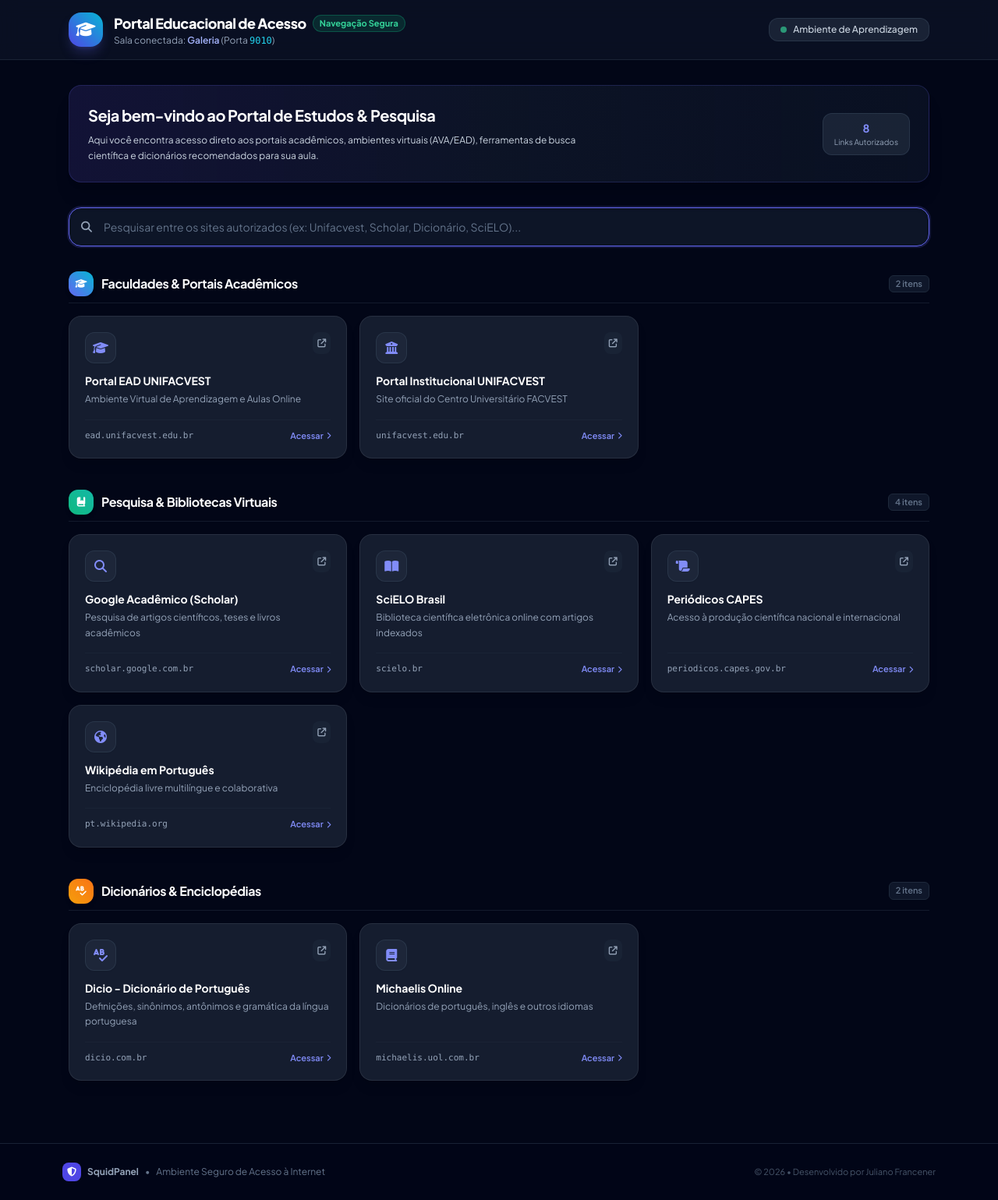
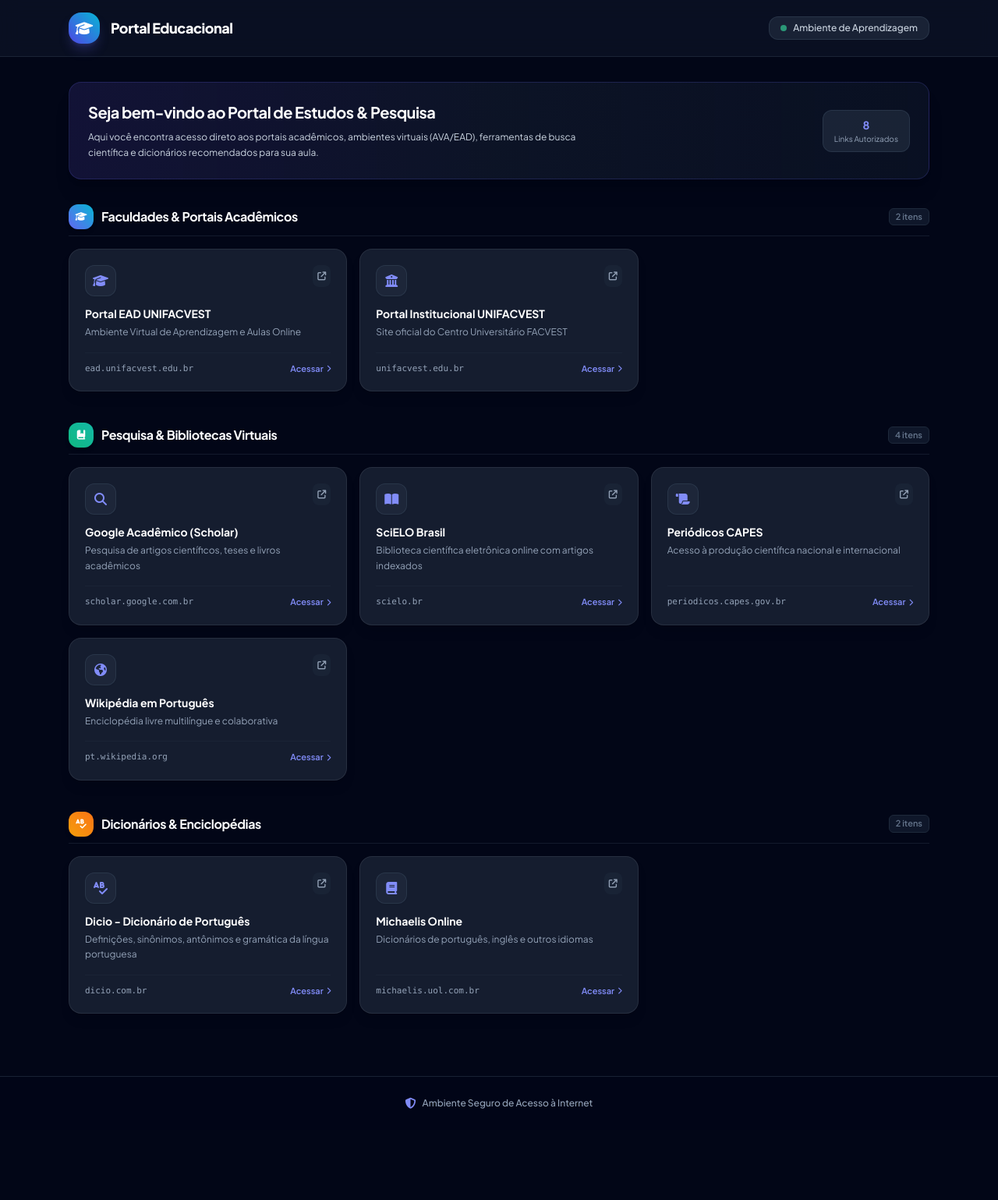
Before and after one commit to jfrancener/SquidPanel, a Django app: page /portal/9010/ in a window 1280 px wide. Shown: the whole page at 78% size. After the commit the page ends 1422 px from the top, so only its background shows below. Run offline with Django 5.2, Linux system fonts and the light colour scheme; data comes from the database, SQL or seed files in the repository; some libraries are stand-ins or nearby versions.

Commit message:
Clean up educational portal: simplify navmenu, remove search input, and streamline footer

```diff
--- a/templates/squid/portal.html
+++ b/templates/squid/portal.html
@@ -3,7 +3,7 @@
 <head>
     <meta charset="UTF-8">
     <meta name="viewport" content="width=device-width, initial-scale=1.0">
-    <title>Portal de Acesso Educacional | {% if port %}{{ port.name }} (Porta {{ port.port_number }}){% else %}Porta {{ port_number }}{% endif %}</title>
+    <title>Portal Educacional</title>
 
     <!-- Tailwind CSS CDN -->
     <script src="https://cdn.tailwindcss.com"></script>
@@ -76,29 +76,17 @@
         <div class="max-w-6xl mx-auto px-4 sm:px-6 py-4 flex flex-col sm:flex-row items-center justify-between gap-4">
 
             <div class="flex items-center gap-3.5">
-                <div class="w-11 h-11 rounded-2xl bg-gradient-to-tr from-indigo-600 to-cyan-500 flex items-center justify-center text-white shadow-lg shadow-indigo-500/25">
-                    <i class="fa-solid fa-graduation-cap text-xl"></i>
+                <div class="w-10 h-10 rounded-2xl bg-gradient-to-tr from-indigo-600 to-cyan-500 flex items-center justify-center text-white shadow-lg shadow-indigo-500/25">
+                    <i class="fa-solid fa-graduation-cap text-lg"></i>
                 </div>
                 <div>
-                    <div class="flex items-center gap-2">
-                        <h1 class="text-lg font-extrabold tracking-tight text-white">
-                            Portal Educacional de Acesso
-                        </h1>
-                        <span class="px-2 py-0.5 rounded-full text-[11px] font-bold bg-emerald-500/15 text-emerald-400 border border-emerald-500/30">
-                            Navegação Segura
-                        </span>
-                    </div>
-                    <p class="text-xs text-slate-400">
-                        {% if port %}
-                            Sala conectada: <span class="text-indigo-300 font-semibold">{{ port.name }}</span> (Porta <span class="font-mono text-cyan-400">{{ port.port_number }}</span>)
-                        {% else %}
-                            Porta de Proxy: <span class="font-mono text-cyan-400">{{ port_number }}</span>
-                        {% endif %}
-                    </p>
+                    <h1 class="text-lg font-extrabold tracking-tight text-white">
+                        Portal Educacional
+                    </h1>
                 </div>
             </div>
 
-            <!-- Identificador de Status e Relógio -->
+            <!-- Identificador de Status -->
             <div class="flex items-center gap-3">
                 <div class="px-3.5 py-1.5 rounded-xl bg-slate-800/80 border border-slate-700/60 text-xs text-slate-300 flex items-center gap-2">
                     <span class="w-2 h-2 rounded-full bg-emerald-400 animate-pulse"></span>
@@ -154,33 +142,10 @@
         </div>
         {% endif %}
 
-        <!-- Barra de Busca Rápida de Links -->
-        <div class="relative">
-            <div class="relative flex items-center">
-                <i class="fa-solid fa-magnifying-glass absolute left-4 text-slate-400 text-sm"></i>
-                <input
-                    type="text"
-                    id="search-portal-links"
-                    placeholder="Pesquisar entre os sites autorizados (ex: Unifacvest, Scholar, Dicionário, SciELO)..."
-                    class="w-full pl-11 pr-12 py-3.5 bg-slate-900/90 border border-slate-700/80 rounded-2xl text-sm text-white placeholder-slate-500 focus:outline-none focus:border-indigo-500 focus:ring-2 focus:ring-indigo-500/20 transition-all shadow-inner"
-                    oninput="filterPortalCards(this.value)"
-                    autofocus
-                >
-                <button
-                    id="clear-search-btn"
-                    onclick="clearSearch()"
-                    class="hidden absolute right-3.5 w-7 h-7 rounded-lg bg-slate-800 text-slate-400 hover:text-white flex items-center justify-center text-xs transition-all"
-                    title="Limpar busca"
-                >
-                    <i class="fa-solid fa-xmark"></i>
-                </button>
-            </div>
-        </div>
-
         <!-- Seções por Categoria -->
         <div id="categories-container" class="space-y-10">
             {% for cat in categories %}
-            <section class="category-section space-y-4" data-category="{{ cat.code }}">
+            <section class="category-section space-y-4">
 
                 <!-- Cabeçalho da Categoria -->
                 <div class="flex items-center gap-2.5 pb-2 border-b border-slate-800/60">
@@ -203,9 +168,6 @@
                         target="_blank"
                         rel="noopener noreferrer"
                         class="portal-card glass-card p-5 rounded-2xl flex flex-col justify-between transition-all duration-200 group shadow-lg"
-                        data-title="{{ link.title|lower }}"
-                        data-desc="{{ link.description|lower }}"
-                        data-url="{{ link.url|lower }}"
                     >
                         <div class="space-y-3">
                             <div class="flex items-start justify-between gap-3">
@@ -251,89 +213,15 @@
             {% endfor %}
         </div>
 
-        <!-- Mensagem de Nada Encontrado na Busca -->
-        <div id="no-search-results" class="hidden text-center py-16 bg-slate-900/40 rounded-3xl border border-slate-800/60">
-            <div class="w-12 h-12 rounded-2xl bg-slate-800 text-slate-400 flex items-center justify-center mx-auto text-lg mb-3">
-                <i class="fa-solid fa-magnifying-glass"></i>
-            </div>
-            <h4 class="text-base font-bold text-slate-300">Nenhum site encontrado para a busca</h4>
-            <p class="text-xs text-slate-500 mt-1">Verifique a ortografia ou tente pesquisar por outro termo.</p>
-            <button onclick="clearSearch()" class="mt-4 px-4 py-2 bg-indigo-600/20 hover:bg-indigo-600/30 text-indigo-300 border border-indigo-500/30 rounded-xl text-xs font-semibold transition-all">
-                Limpar Busca
-            </button>
-        </div>
-
     </main>
 
     <!-- Rodapé -->
-    <footer class="border-t border-slate-800/80 bg-slate-950/80 py-6 mt-12 text-center text-xs text-slate-500">
-        <div class="max-w-6xl mx-auto px-4 flex flex-col sm:flex-row items-center justify-between gap-3">
-            <div class="flex items-center gap-2">
-                <div class="w-6 h-6 rounded-lg bg-indigo-600 flex items-center justify-center text-white text-xs">
-                    <i class="fa-solid fa-shield-halved"></i>
-                </div>
-                <span class="font-bold text-slate-400">SquidPanel</span> &bull; <span class="text-slate-500">Ambiente Seguro de Acesso à Internet</span>
-            </div>
-            <p class="text-[11px] text-slate-600">
-                &copy; 2026 &bull; Desenvolvido por Juliano Francener
-            </p>
+    <footer class="border-t border-slate-800/80 bg-slate-950/80 py-6 mt-12 text-center text-xs text-slate-400">
+        <div class="max-w-6xl mx-auto px-4 flex items-center justify-center gap-2">
+            <i class="fa-solid fa-shield-halved text-indigo-400 text-sm"></i>
+            <span class="font-medium text-slate-400">Ambiente Seguro de Acesso à Internet</span>
         </div>
     </footer>
 
-    <!-- Script de Busca Rápida em Tempo Real -->
-    <script>
-        function filterPortalCards(term) {
-            const cleanTerm = term.trim().toLowerCase();
-            const clearBtn = document.getElementById('clear-search-btn');
-            const noResults = document.getElementById('no-search-results');
-            const sections = document.querySelectorAll('.category-section');
-
-            if (cleanTerm.length > 0) {
-                clearBtn.classList.remove('hidden');
-            } else {
-                clearBtn.classList.add('hidden');
-            }
-
-            let totalVisibleCards = 0;
-
-            sections.forEach(section => {
-                const cards = section.querySelectorAll('.portal-card');
-                let visibleCardsInSection = 0;
-
-                cards.forEach(card => {
-                    const title = card.getAttribute('data-title') || '';
-                    const desc = card.getAttribute('data-desc') || '';
-                    const url = card.getAttribute('data-url') || '';
-
-                    if (cleanTerm === '' || title.includes(cleanTerm) || desc.includes(cleanTerm) || url.includes(cleanTerm)) {
-                        card.style.display = 'flex';
-                        visibleCardsInSection++;
-                        totalVisibleCards++;
-                    } else {
-                        card.style.display = 'none';
-                    }
-                });
-
-                if (visibleCardsInSection === 0) {
-                    section.style.display = 'none';
-                } else {
-                    section.style.display = 'block';
-                }
-            });
-
-            if (totalVisibleCards === 0 && cleanTerm !== '') {
-                noResults.classList.remove('hidden');
-            } else {
-                noResults.classList.add('hidden');
-            }
-        }
-
-        function clearSearch() {
-            const input = document.getElementById('search-portal-links');
-            input.value = '';
-            filterPortalCards('');
-            input.focus();
-        }
-    </script>
 </body>
 </html>
```
